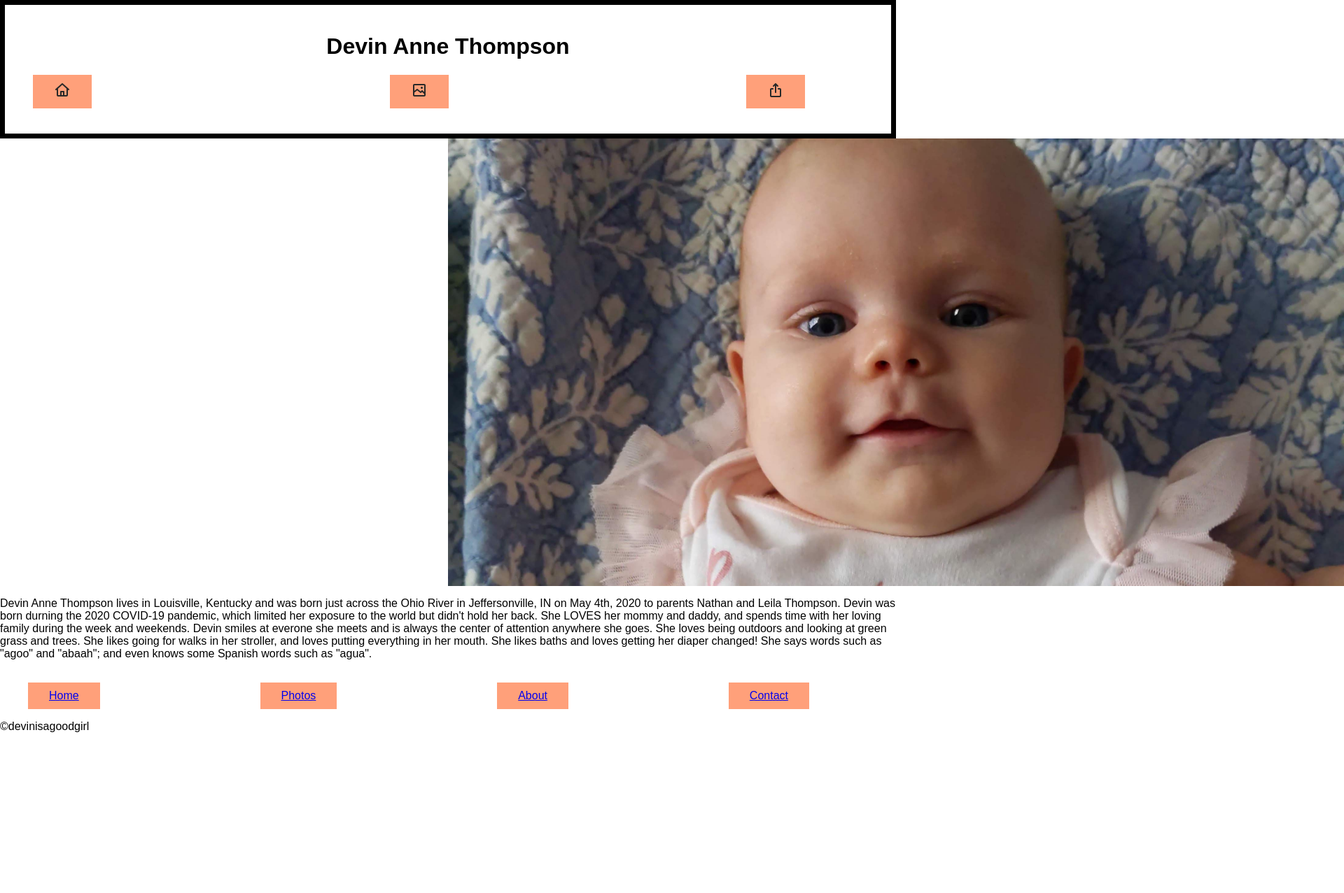
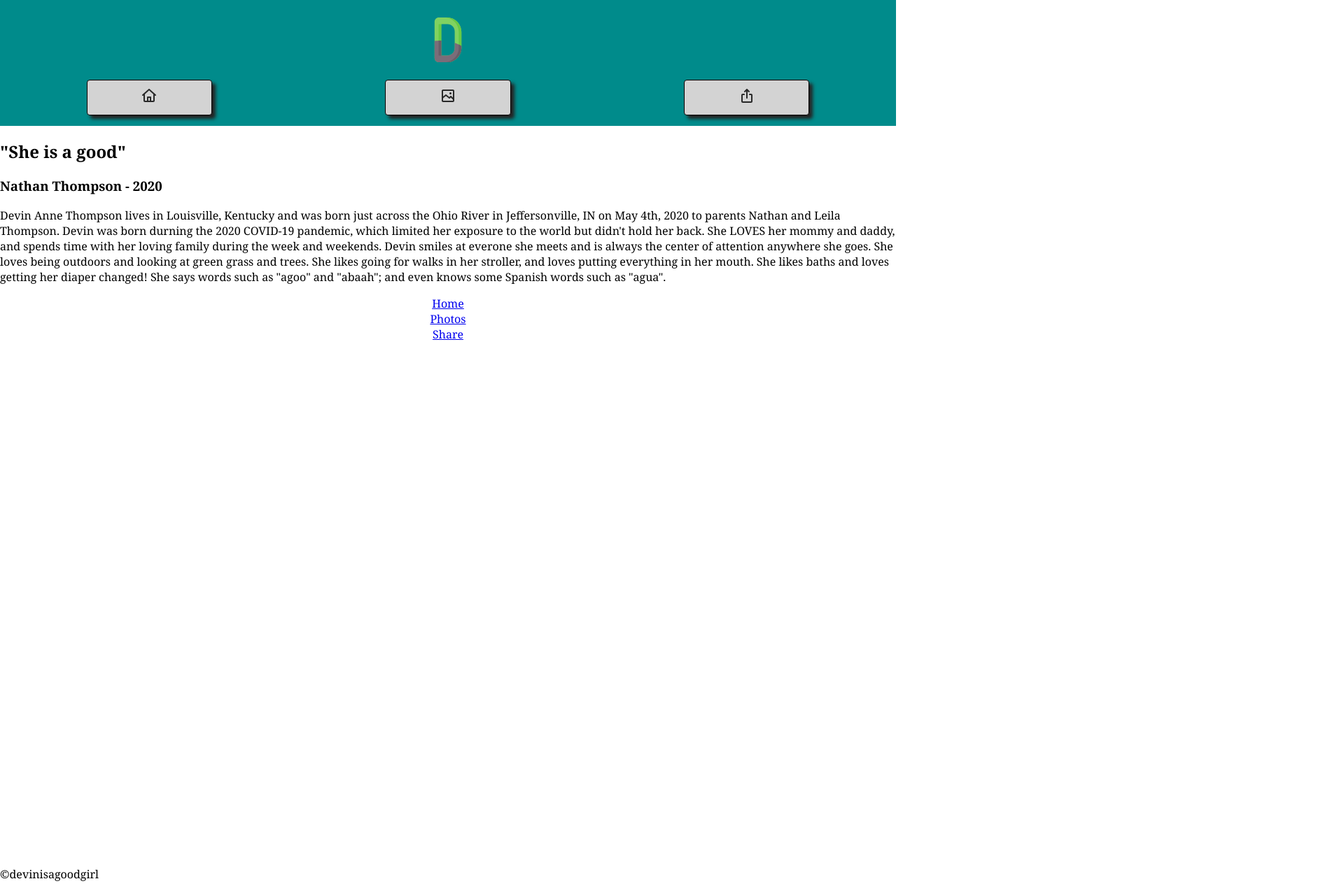
Before and after one commit to nathan-thp/devin-anne, a plain HTML site: page devin-website/index.html in a window 1280 px wide. Shown: the top 1277 px of the page at 70% size, 1920 px wide, since content can reach past the window. Before the commit the page ends 1064 px from the top, so only its background shows below. Drawn offline with Linux system fonts and the light colour scheme.

Commit message:
Complete re-design

```diff
--- a/devin-website/css/style.css
+++ b/devin-website/css/style.css
@@ -1,58 +1,64 @@
 body {
-  margin: 0;
-  font-family: Arial, Helvetica, sans-serif;
+  margin: 0 auto;
+  font-family: Cambria, Cochin, Georgia, Times, 'Times New Roman', serif;
 }
 
 /* FLEXBOX */
-
-nav ul {
+.main-header {
   display: flex;
-  justify-content: space-between;
+  flex-direction: column;
   align-items: center;
-}
-nav li {
-  display: flex;
-  align-content: center;
-  flex-wrap: wrap;
-}
-
-.mh-logo {
-  display: flex;
-  justify-content: center;
-}
-
-.main-container{
-  display: flex;
-  flex-wrap: wrap;
-  justify-content: space-around
 
 }
 
-.quote {
+.nav {
+  display: flex;
+  justify-content: space-around;
 }
+
+.nav-foot {
+  display: flex;
+  min-height: 100vh;
+  flex-direction: column;
+  align-content: flex-end;
+}
+
+
+
 
 /* HEADER */
 .main-header {
-  margin: 0;
-  border: solid black 7px;
-  padding: 20px 0;
+  background-color: darkcyan;
+  padding-bottom: 15px;
 }
 
-nav li {
-  background-color: lightsalmon;
-  list-style-type: none;
-  display: inline-block;
-  padding: 10px 30px;
-  margin-right: 10%;
-  content: "";
+ul {
+  margin: 0;
+  padding: 0;
+  text-align: center;
+  list-style: none;
+  min-width: 100%;
 }
 
-/* MAIN CONTENT */
+.nav li {
+  background-color: lightgrey;
+  border-radius: 4px;
+  padding: 10px 6%;
+  box-shadow: 5px 5px 5px rgb(37, 34, 34);
+  border: solid rgb(0, 0, 0) .07em;
+}
 
-.quote {
-  background-image: url(../img/beautiful.jpg);
-  background-size: 50%;
-  background-repeat: no-repeat;
-  background-position: center;
-  padding: 25% 100%;
+.nav a {
+  display: block;
+  padding: ;
 }
+.logo {
+  width: 4em;
+  padding: 25px;
+}
+
+
+
+
+
+/* FOOTER */
--- a/devin-website/index.html
+++ b/devin-website/index.html
@@ -8,32 +8,22 @@
 </head>
 <body>
     <header class="main-header">
-        <div class="container">
-            <h1 class="mh-logo">Devin Anne Thompson</h1>
-            <nav class="main-nav">
-                <ul class="main-nav-list">
-                    <li>
-                        <a href="#"><img src="svg/home.svg"></a>
-                    </li>
-                    <li>
-
-                        <a href="#"><img src="svg/image.svg"></a>
-                    </li>
-                    <li>
-                        <a href="#"><img src="svg/share.svg"></a>
-                    </li>
-                </ul>
-            </nav>
-        </div>
+        <img class="logo" src="svg/d.svg">
+        <ul class="nav">
+            <li><a href="#"><img src="svg/home.svg"></a></li>
+            <li><a href="#"><img src="svg/image.svg"></a></li>
+            <li><a href="#"><img src="svg/share.svg"></a></li>
+        </ul>
     </header>
     <main>
+
         <div class="main-container">
 
             <quote class="quote">
-                <!--
+
                 <h2>"She is a good"</h2>
                 <h3>Nathan Thompson - 2020</h3>
-                -->
+
             </quote>
             <div>
                 <p>Devin Anne Thompson lives in Louisville, Kentucky and was born just across the Ohio River in Jeffersonville, IN on May 4th, 2020 to parents Nathan and Leila Thompson. Devin was born durning the 2020 COVID-19 pandemic, which limited her exposure to the world but didn't hold her back. She LOVES her mommy and daddy, and spends time with her loving family during the week and weekends.  Devin smiles at everone she meets and is always the center of attention anywhere she goes. She loves being outdoors and looking at green grass and trees.  She likes going for walks in her stroller, and loves putting everything in her mouth.  She likes baths and loves getting her diaper changed! She says words such as "agoo" and "abaah"; and even knows some Spanish words such as "agua".   </p>
@@ -41,22 +31,11 @@
         </div>
     </main>
     <footer>
-        <nav>
-            <ul class="main-nav-list">
-                <li>
-                    <a href="#">Home</a>
-                </li>
-                <li>
-                    <a href="#">Photos</a>
-                </li>
-                <li>
-                    <a href="#">About</a>
-                </li>
-                <li>
-                    <a href="#">Contact</a>
-                </li>
+            <ul class="nav-foot">
+                <li><a href="#">Home</a></li>
+                <li><a href="#">Photos</a></li>
+                <li><a href="#">Share</a></li>
             </ul>
-        </nav>
         <p class="copy-rigt">&copydevinisagoodgirl</p>
       </footer>
 
```
Also changed, not shown: devin-website/svg/d.svg (added).
